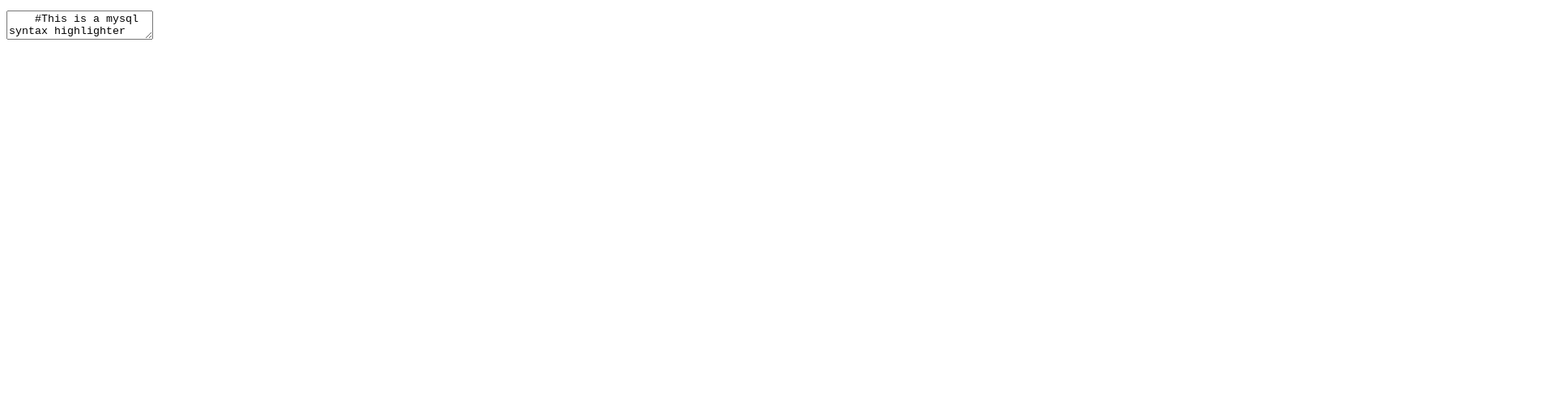
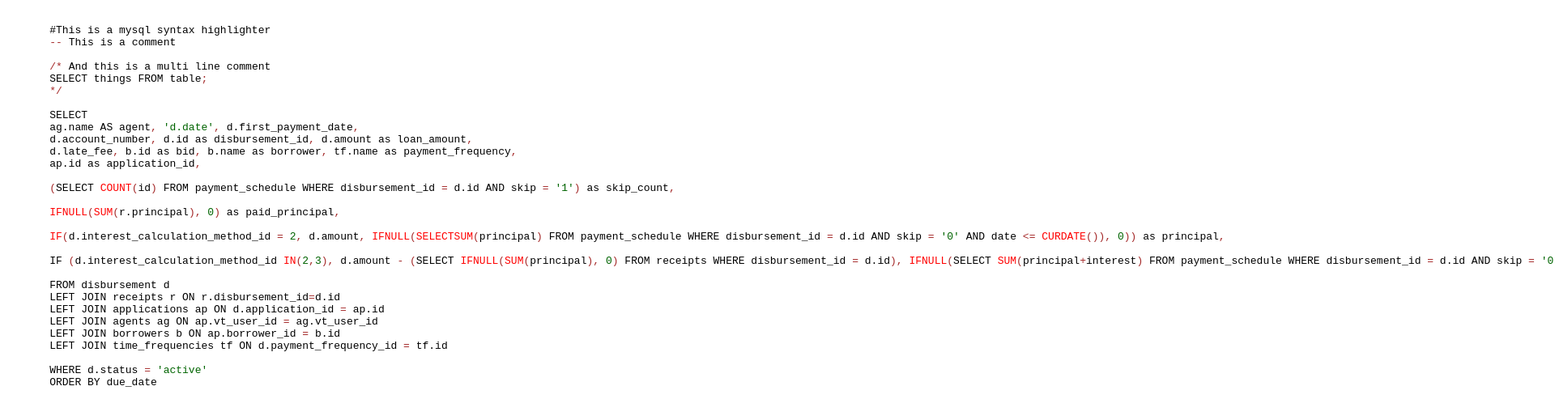
Before and after one commit to BritishPandaChick/syntax-highlighter, a plain HTML site: page index.html in a window 1280 px wide. Shown: the top 514 px of the page at 81% size, 1920 px wide, since content can reach past the window. Drawn offline with nearby package versions, Linux system fonts and the light colour scheme.

Commit message:
Finish adding content to textarea tag. Start adding CSS and JS code

```diff
--- a/assets/css/style.css
+++ b/assets/css/style.css
@@ -0,0 +1,34 @@
+* {
+  margin: 0;
+  padding: 0;
+}
+
+body {
+  padding: 30px;
+}
+
+#highlight {
+  display: none;
+}
+
+/* colors */
+.sc {
+  color: brown;
+}
+
+.keyword {
+  color: purple;
+  font-weight: bold;
+}
+
+.string {
+  color: darkgreen;
+}
+
+.comment {
+  color: green;
+}
+
+.function {
+  color: red;
+}
--- a/assets/js/script.js
+++ b/assets/js/script.js
@@ -0,0 +1,24 @@
+$(document).ready(function(){
+  var c = $("#highlight").val(); //raw code
+  //regex time
+  //highlighting special characters /, *, + are escaped using a blackslash
+  //'g' = global modifier = to replace all occurances of the match
+  //$1 = backreference to the part of the match inside the brackets (...)
+  c = c.replace(/(=|%|\/|\*|-|,|;|\+|<|>)/g, "<span class=\"sc\">$1</span>");
+
+  //strings - text inside single quotes and backticks
+  c = c.replace(/(['`].*?['`])/g, "<span class=\"string\">$1</span>");
+
+  //numbers - same color as strings
+  c = c.replace(/(\d+)/g, "<span class=\"string\">$1</span>");
+
+  //functions - any string followed by an '('
+  c = c.replace(/(\w*?)\(/g, "<span class=\"function\">$1</span>(");
+
+  //brackets - say as special chars
+  c = c.replace(/([\(\)])/g, "<span class=\"sc\">$1</span>");
+
+  //reserved mysql keywords
+
+  $("#layer").html(c); //injecting the code into the pre tag
+});
--- a/index.html
+++ b/index.html
@@ -29,7 +29,17 @@
 
     IF(d.interest_calculation_method_id = 2, d.amount, IFNULL(SELECTSUM(principal) FROM payment_schedule WHERE disbursement_id = d.id AND skip = '0' AND date <= CURDATE()), 0)) as principal,
 
-    IF (d.interest_calculation_method_id IN(2,3), d.amount - (SELECT IFNULL))
+    IF (d.interest_calculation_method_id IN(2,3), d.amount - (SELECT IFNULL(SUM(principal), 0) FROM receipts WHERE disbursement_id = d.id), IFNULL(SELECT SUM(principal+interest) FROM payment_schedule WHERE disbursement_id = d.id AND skip = '0' AND date <= CURDATE()), 0)) as psamount,
+
+    FROM disbursement d
+    LEFT JOIN receipts r ON r.disbursement_id=d.id
+    LEFT JOIN applications ap ON d.application_id = ap.id
+    LEFT JOIN agents ag ON ap.vt_user_id = ag.vt_user_id
+    LEFT JOIN borrowers b ON ap.borrower_id = b.id
+    LEFT JOIN time_frequencies tf ON d.payment_frequency_id = tf.id
+
+    WHERE d.status = 'active'
+    ORDER BY due_date
   </textarea>
 
   <!-- jQuery -->
```
